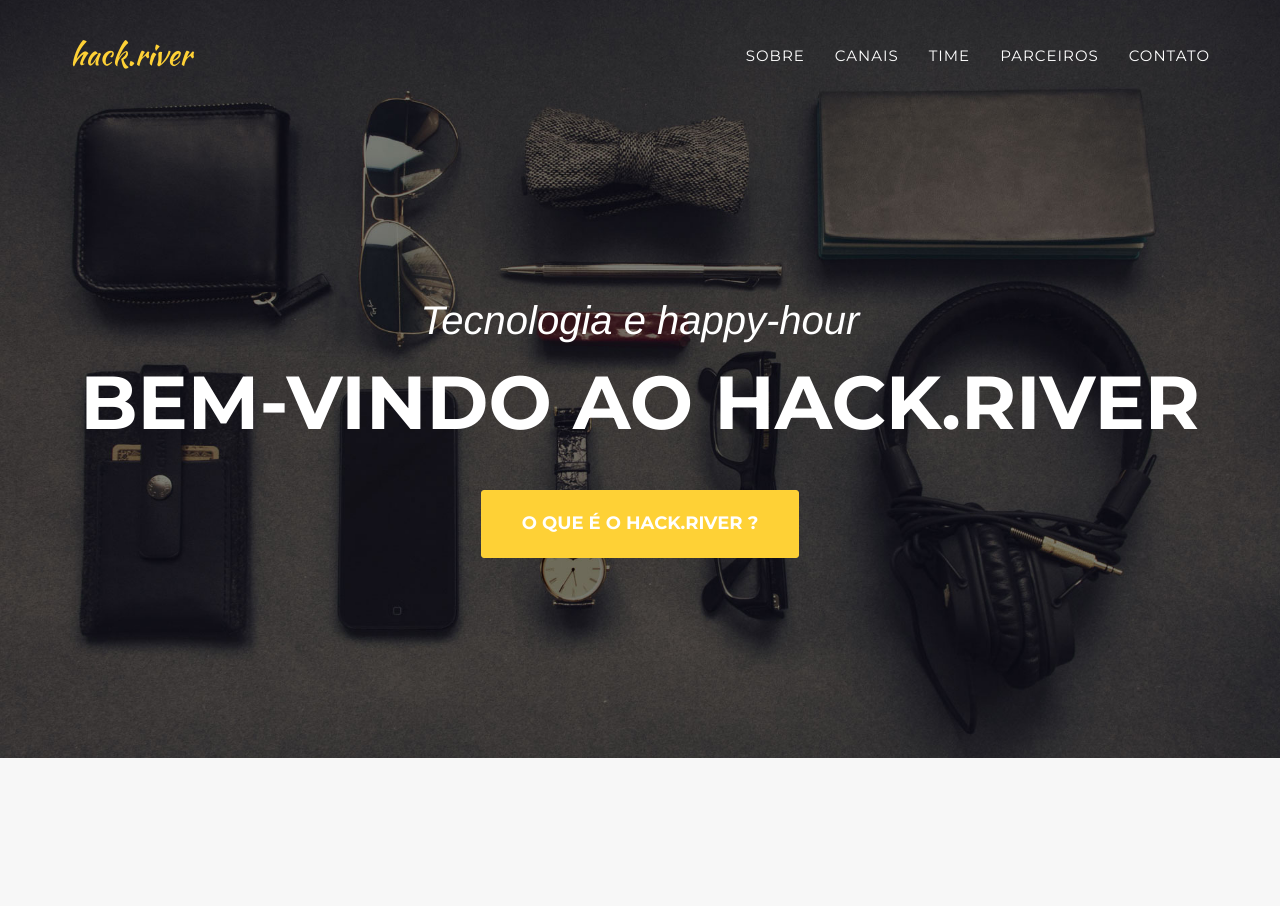
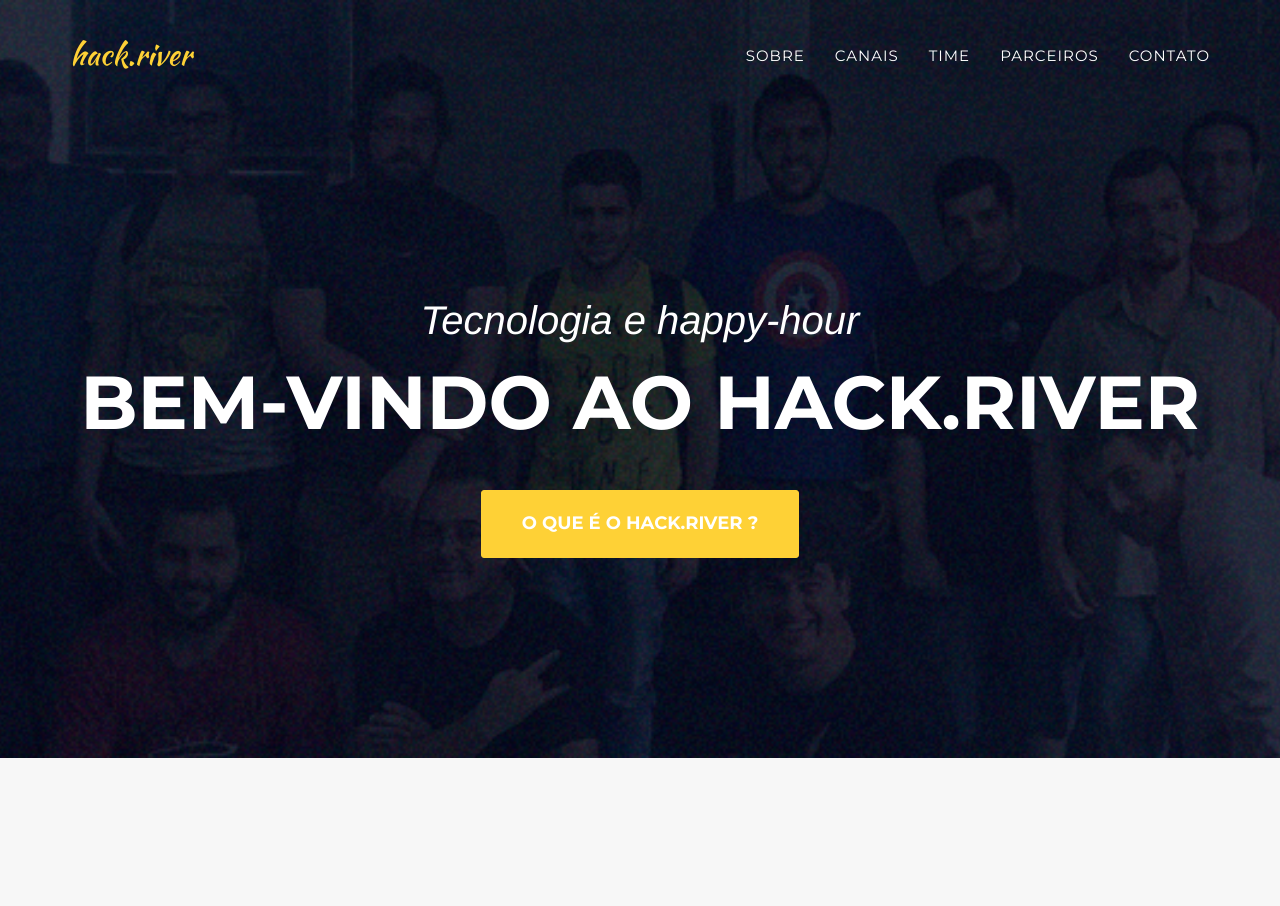
Before and after one commit to hackriver/hackriver.github.io, a Jekyll site: the page built from index.html, in a window 1280 px wide and 1400 px high. Shown: the top 906 px of the window. Built offline with Jekyll 4.4.1, drawn with Linux system fonts in a browser that asks for light colours; some web fonts are replaced.

Commit message:
change welcome image background

```diff
--- a/_includes/css/agency.css
+++ b/_includes/css/agency.css
@@ -266,7 +266,7 @@ header {
     text-align: center;
     color: #fff;
     background-attachment: scroll;
-    background-image: url('{{ site.baseurl }}/img/header-bg.jpg');
+    background-image: url('{{ site.baseurl }}/img/hackriver-cover.png');
     background-position: center center;
     background-repeat: none;
     -webkit-background-size: cover;
```
Also changed, not shown: img/hackriver-cover.png (added).
